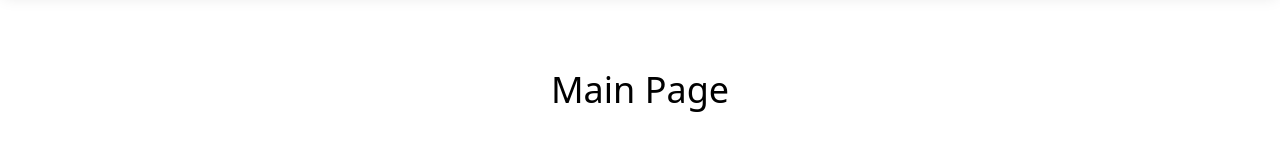
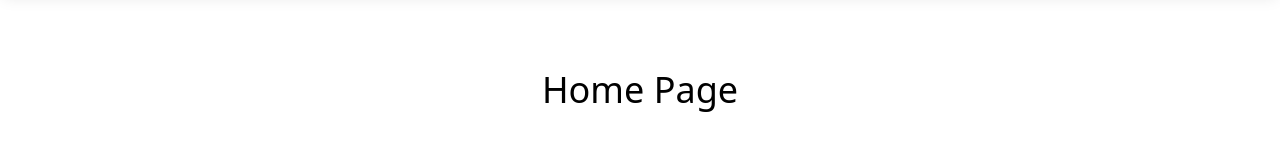
Before and after one commit to OnelioViera/new-test-app, a Next.js app: page / in a window 1280 px wide. Shown: the part 150-300 px from the top of the page. Built offline with nearby package versions, Linux system fonts and the light colour scheme.

Commit message:
refactor: Update page heading to "Home Page"

```diff
--- a/app/page.jsx
+++ b/app/page.jsx
@@ -1,7 +1,7 @@
 const page = () => {
   return (
     <div>
-      <h1 className="text-4xl text-center mt-20 lg:mt-20">Main Page</h1>
+      <h1 className="text-4xl text-center mt-20 lg:mt-20">Home Page</h1>
     </div>
   )
 };
```
